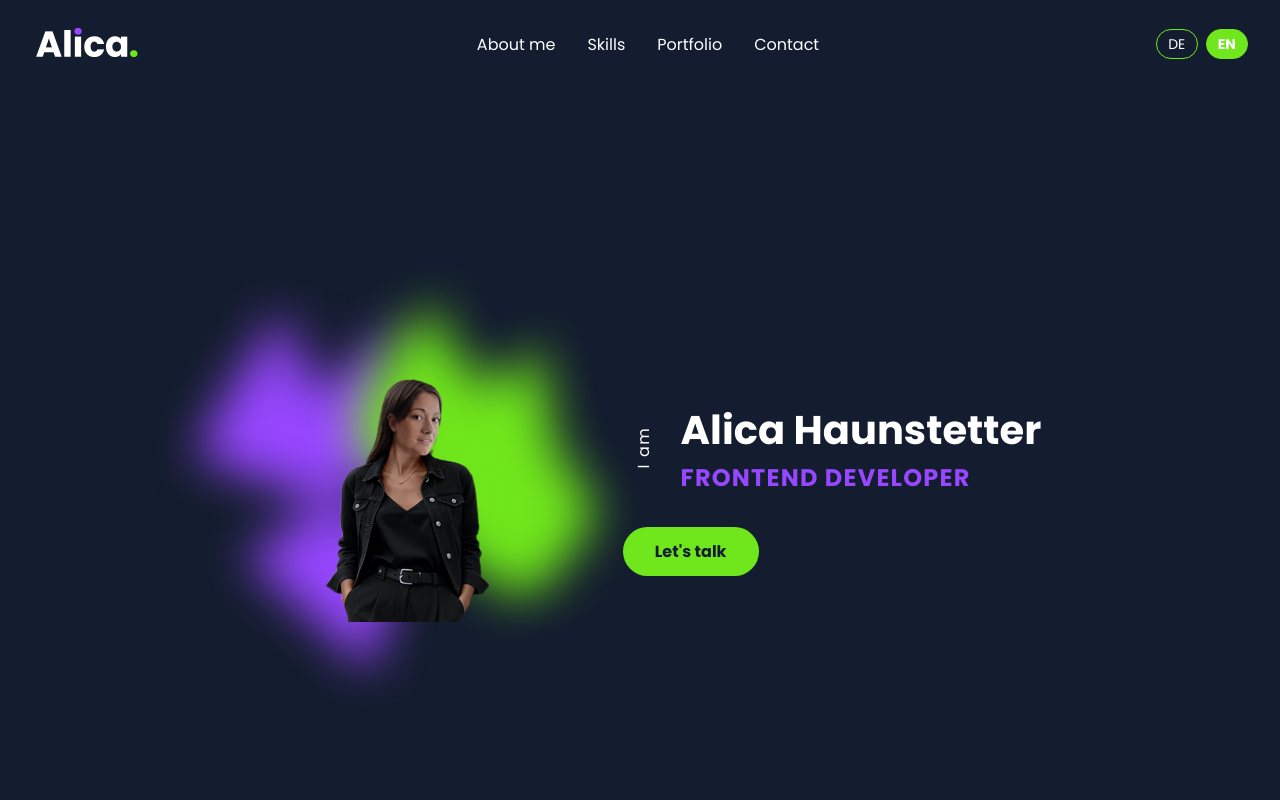
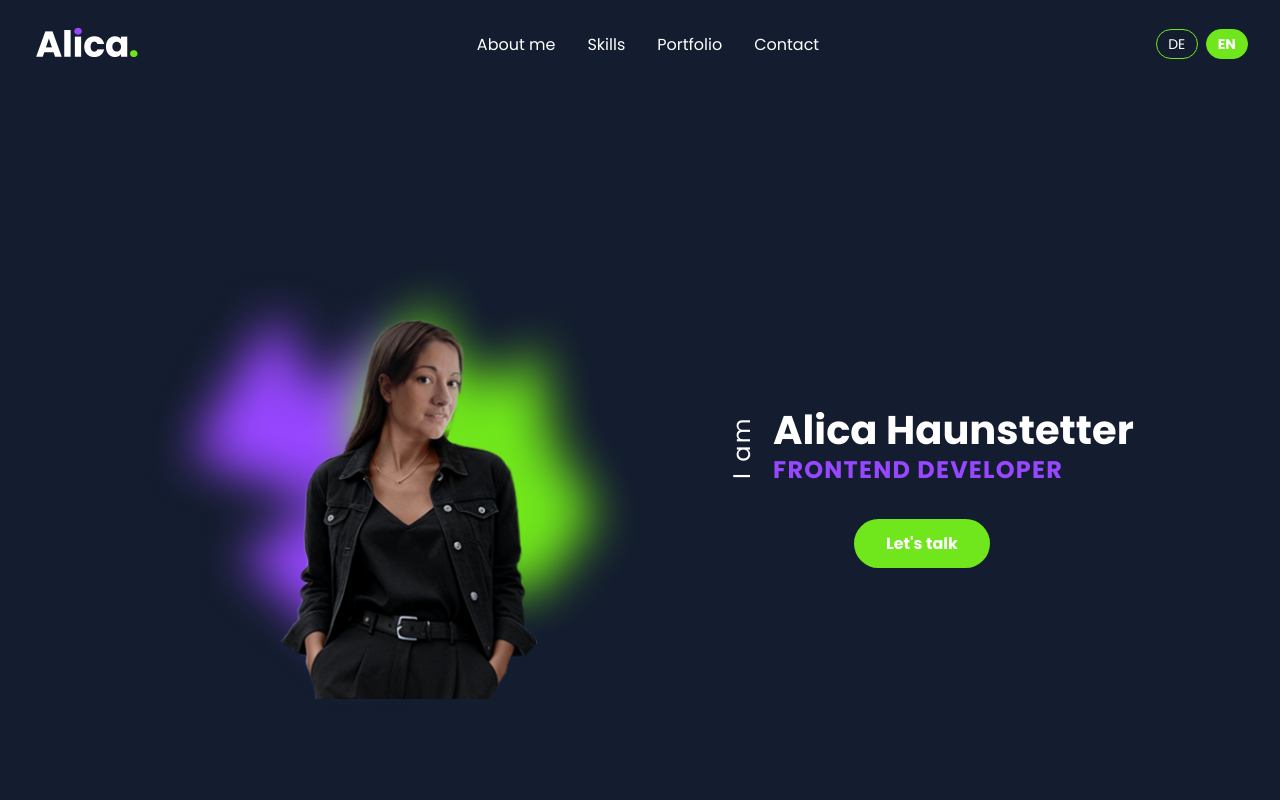
Before and after one commit to AlicaHaunstetter/Portfolio, an Angular app in the folder Portfolio/: page / in a window 1280 px wide. Shown: the top 800 px of the page. Built offline with nearby package versions, Linux system fonts and the light colour scheme.

Commit message:
hero scss nesting and adjustments

```diff
--- a/Portfolio/src/app/components/hero/hero.scss
+++ b/Portfolio/src/app/components/hero/hero.scss
@@ -24,7 +24,7 @@
 
     img:nth-child(2) {
       position: relative;
-      width: 320px;
+      width: 500px;
       z-index: 1;
     }
   }
@@ -32,7 +32,7 @@
   .hero-content {
     display: flex;
     flex-direction: column;
-    align-items: flex-start;
+    align-items: center;
     gap: 2rem;
     z-index: 1;
 
@@ -40,12 +40,11 @@
       display: flex;
       flex-direction: row;
       align-items: center;
-      gap: 1rem;
 
       .text-left {
         rotate: -90deg;
         color: #fff;
-        font-size: 1rem;
+        font-size: 1.5rem;
         letter-spacing: 0.1em;
         white-space: nowrap;
       }
@@ -54,6 +53,7 @@
         color: #fff;
         font-size: 2.5rem;
         font-weight: 700;
+        line-height: 2.75rem;
       }
 
       .text-right-second-line {
@@ -72,7 +72,7 @@
       border: none;
       border-radius: 999px;
       background-color: var(--color-primary-1);
-      color: var(--color-background);
+      color: white;
       cursor: pointer;
     }
   }
```
